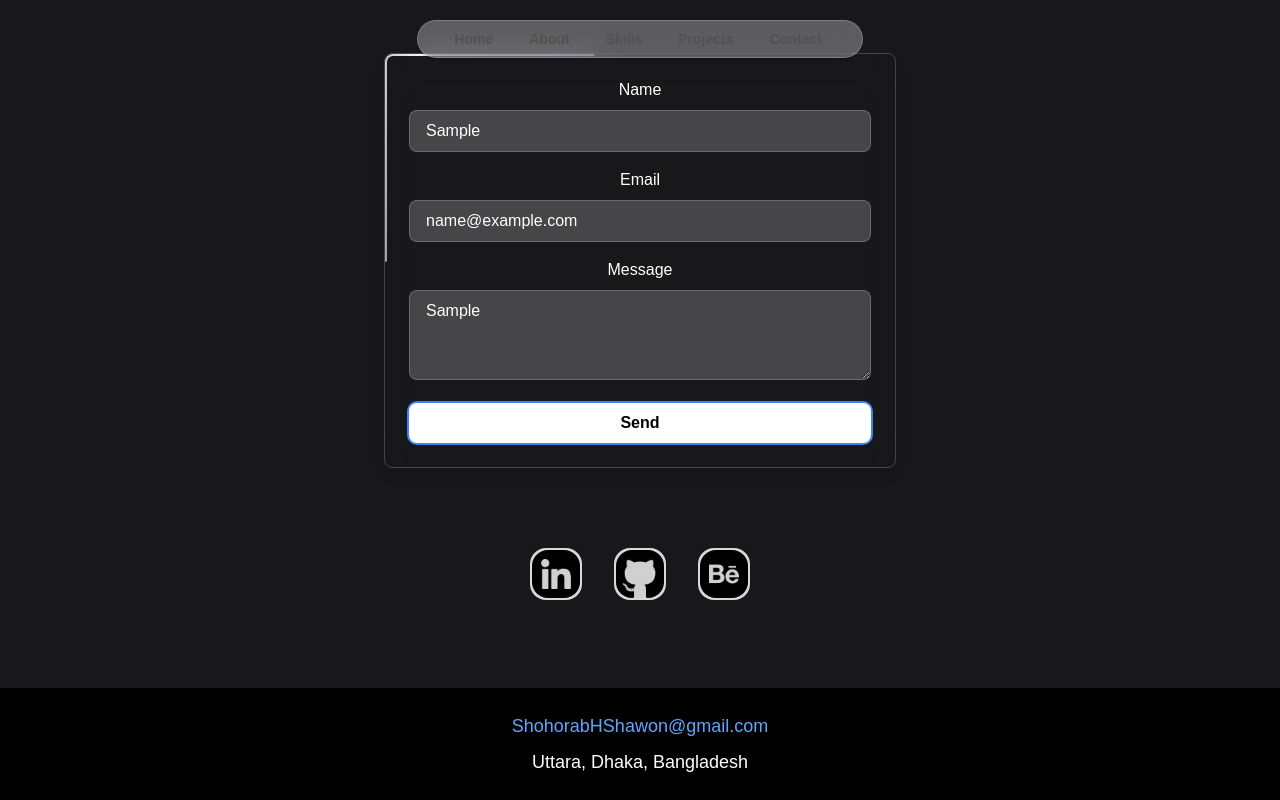
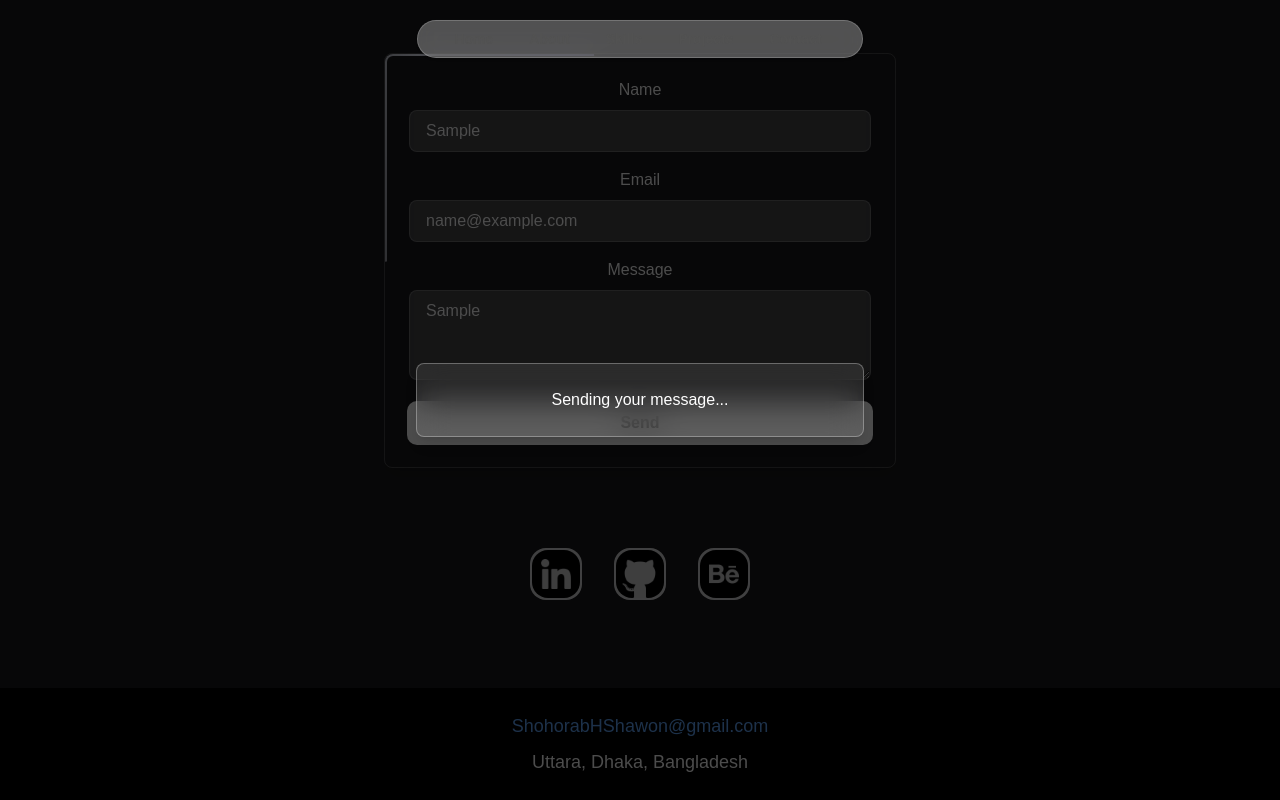
Before and after one commit to ShohorabHShawon/Portfolio-Next.Js, a Next.js app: page / in a window 1280 px wide. Both pictures are taken after typing "Sample", "name@example.com", "Sample" into the empty fields and a click on the button "Send". Shown: the part 4030-4830 px from the top of the page. Built offline with nearby package versions, Linux system fonts and the light colour scheme; no server answers.

Commit message:
alert updated

```diff
--- a/components/Contact.jsx
+++ b/components/Contact.jsx
@@ -3,12 +3,20 @@ import { useState } from "react";
 import { BorderBeam } from "./magicui/border-beam";
 import { motion } from "framer-motion";
 
+export function Contact() {
+  const [alertMessage, setAlertMessage] = useState("");
+  const [showAlert, setShowAlert] = useState(false);
+  const [isLoading, setIsLoading] = useState(false);
 
-
-export function Contact() {
   async function handleSubmit(e) {
     e.preventDefault();
 
+    // Show "Sending..." message instantly
+    setAlertMessage("Sending your message...");
+    setShowAlert(true);
+    setIsLoading(true);
+
+    // Send the form data
     const response = await fetch("https://api.web3forms.com/submit", {
       method: "POST",
       headers: {
@@ -25,16 +33,38 @@ export function Contact() {
 
     const result = await response.json();
 
+    // Update the alert message based on success or failure
     if (result.success) {
-      alert("Thank you for your message!");
-      e.target.reset();
+      setAlertMessage("Thank you for your message!");
+      e.target.reset(); // Reset the form fields
     } else {
-      alert("There was an error sending your message. Please try again.");
+      setAlertMessage(
+        "There was an error sending your message. Please try again."
+      );
     }
+
+    setIsLoading(false); // Stop the loading state
   }
 
   return (
     <>
+      {/* Custom Alert Modal with Glass Effect */}
+      {showAlert && (
+        <div className="fixed inset-0 bg-black/70 flex items-center justify-center z-50">
+          <div className="bg-white/10 backdrop-blur-lg border border-white/30 text-white rounded-lg shadow-lg p-6 max-w-md w-full">
+            <p>{alertMessage}</p>
+            {!isLoading && (
+              <button
+                className="mt-4 bg-white text-black px-4 py-2 font-bold rounded-lg"
+                onClick={() => setShowAlert(false)}
+              >
+                Close
+              </button>
+            )}
+          </div>
+        </div>
+      )}
+
       <motion.div
         initial={{ opacity: 0, y: 200 }}
         whileInView={{ opacity: 1, y: 0 }}
@@ -55,7 +85,7 @@ export function Contact() {
               name="name"
               required
               placeholder="Your name"
-              className="w-full px-4 py-2 bg-white/20 text-white border border-white/20 rounded-lg focus:outline-none focus:ring-2 focus:ring-blue-500"
+              className="w-full px-4 py-2 bg-white/20 text-white border border-white/20 rounded-lg focus:outline-none focus:ring-2 focus:ring-white"
             />
           </div>
 
@@ -71,7 +101,7 @@ export function Contact() {
               name="email"
               required
               placeholder="email@example.com"
-              className="w-full px-4 py-2 bg-white/20 text-white border border-white/20 rounded-lg focus:outline-none focus:ring-2 focus:ring-blue-500"
+              className="w-full px-4 py-2 bg-white/20 text-white border border-white/20 rounded-lg focus:outline-none focus:ring-2 focus:ring-white"
             />
           </div>
 
@@ -87,13 +117,13 @@ export function Contact() {
               required
               rows="3"
               placeholder="Enter Message"
-              className="w-full px-4 py-2 bg-white/20 text-white border border-white/20 rounded-lg focus:outline-none focus:ring-2 focus:ring-blue-500"
+              className="w-full px-4 py-2 bg-white/20 text-white border border-white/20 rounded-lg focus:outline-none focus:ring-2 focus:ring-white"
             ></textarea>
           </div>
 
           <button
             type="submit"
-            className="w-full bg-white hover:bg-black hover:text-white text-black font-bold py-2 px-4 rounded-lg focus:outline-none focus:ring-2 focus:ring-blue-500"
+            className="w-full bg-white hover:bg-black hover:text-white text-black font-bold py-2 px-4 rounded-lg focus:outline-none focus:ring-2 focus:ring-white"
           >
             Send
           </button>
```
